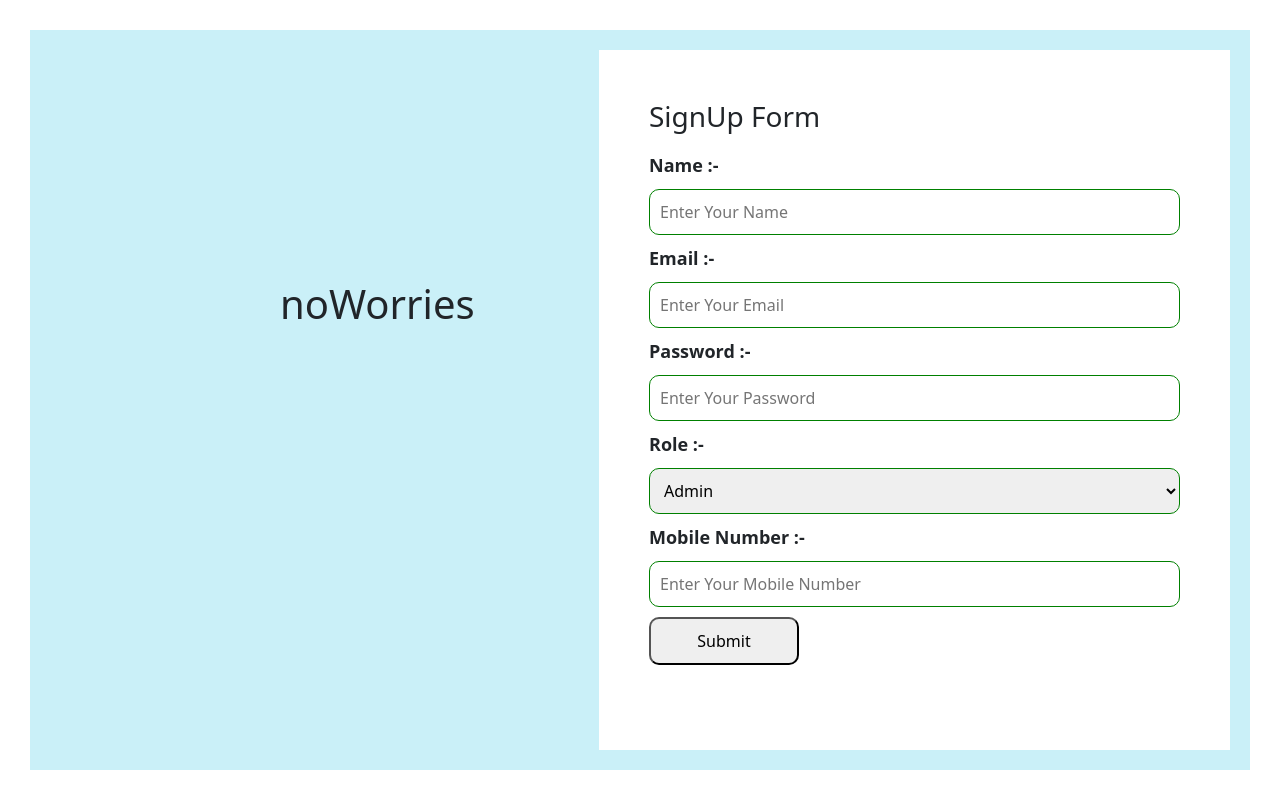
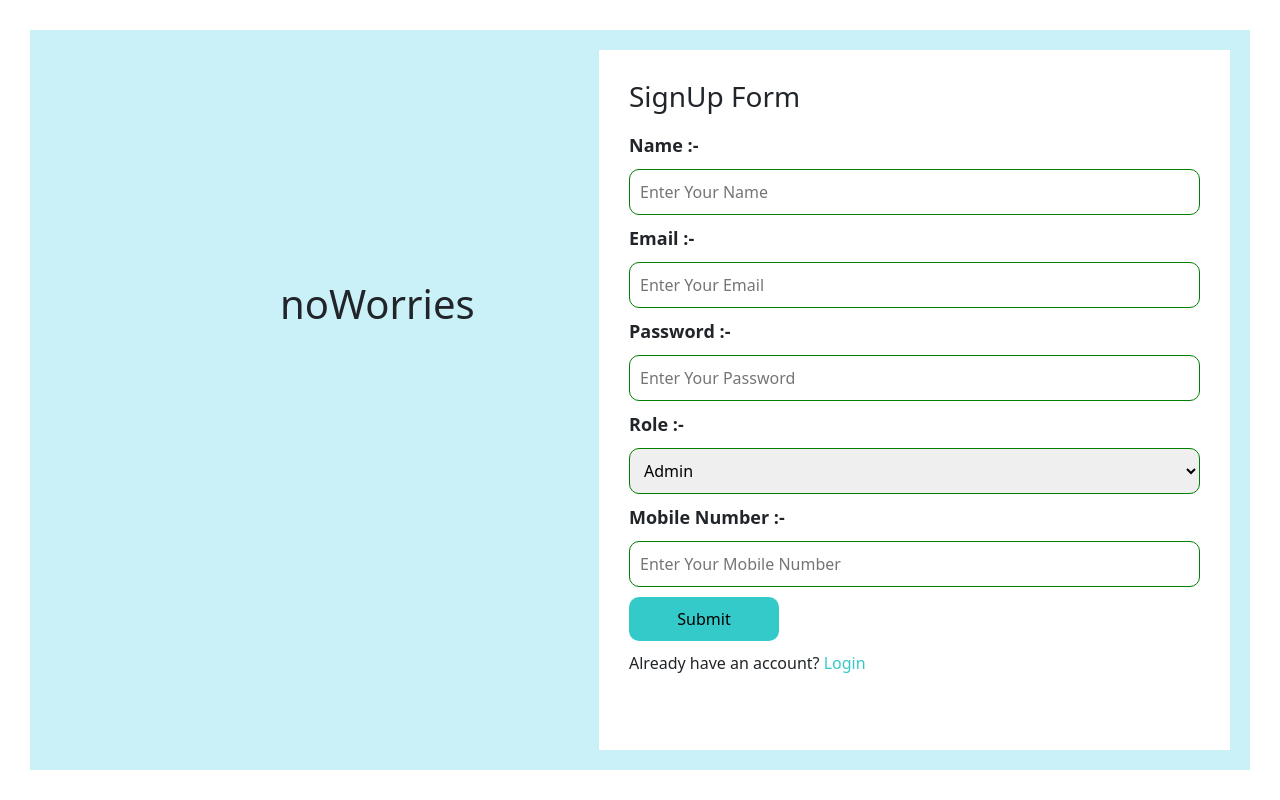
Before and after one commit to anjali012005/noworries, a React (Create React App) app in the folder frontend/: page / in a window 1280 px wide. Built offline with nearby package versions, Linux system fonts and the light colour scheme.

Commit message:
Designed Login Page

```diff
--- a/frontend/src/Pages/Login/Login.jsx
+++ b/frontend/src/Pages/Login/Login.jsx
@@ -2,8 +2,19 @@ import React from 'react'
 
 const Login = () => {
     return (
-        <div>
-            Login
+        <div className='signup-container'>
+            <div className='signup-img'>
+                <h1>noWorries</h1>
+            </div>
+            <form className='signup-form-container'>
+                <h3>Login Form</h3>
+                <label>Email :-</label>
+                <input placeholder='Enter Your Email' />
+                <label>Password :-</label>
+                <input placeholder='Enter Your Password' />
+                <button className='signup-button'>Submit</button>
+                <p>Don't have an account? <a href="/">SignUp</a></p>
+            </form>
         </div>
     )
 }
--- a/frontend/src/Pages/SignUp/SignUp.css
+++ b/frontend/src/Pages/SignUp/SignUp.css
@@ -12,7 +12,7 @@
 .signup-form-container{
     display:flex;
     flex-direction:column;
-    padding:50px;
+    padding:30px;
     /* background-color:#caf0f8; */
     border: 20px solid #caf0f8;
     width:55%;
@@ -38,3 +38,16 @@
     /* text-align:center; */
     padding: 200px;
 }
+
+.signup-form-container a{
+   text-decoration: none;
+   color: #35cacaff;
+}
+.signup-form-container button{
+    background-color:#35cacaff;
+    border:none;
+}
+.signup-form-container button:hover{
+    background-color:transparent;
+    border: 1px solid #35cacaff;
+}
--- a/frontend/src/Pages/SignUp/SignUp.jsx
+++ b/frontend/src/Pages/SignUp/SignUp.jsx
@@ -26,6 +26,7 @@ const SignUp = () => {
                 <input placeholder='Enter Your Mobile Number' />
 
                 <button className='signup-button'>Submit</button>
+                <p>Already have an account? <a href="/login">Login</a></p>
             </form>
         </div>
     )
```
